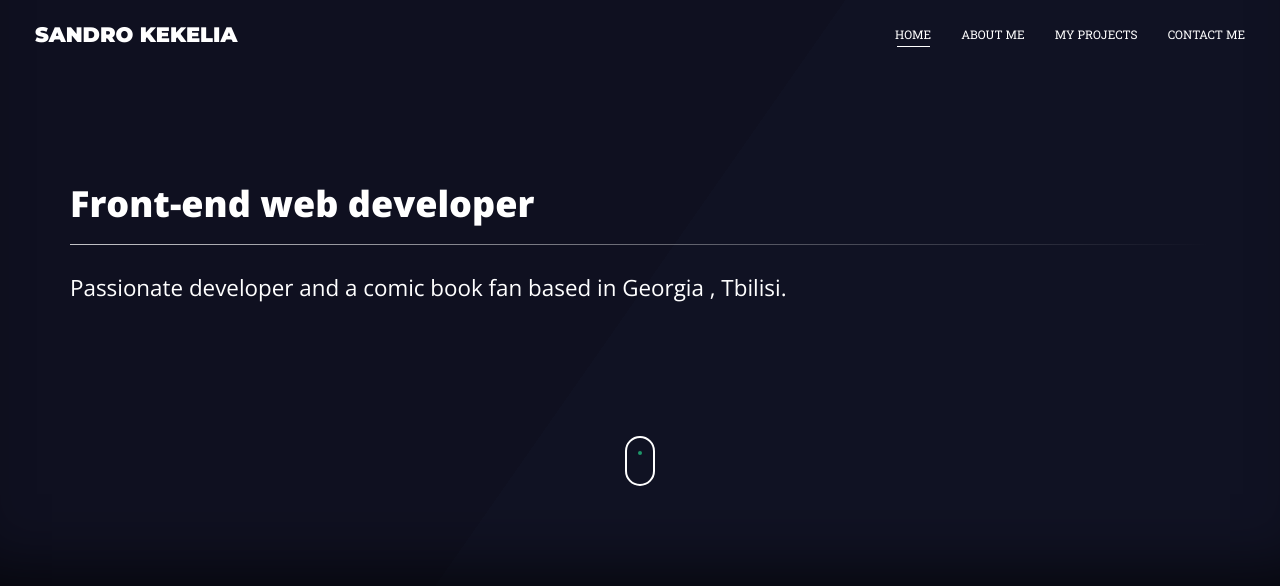
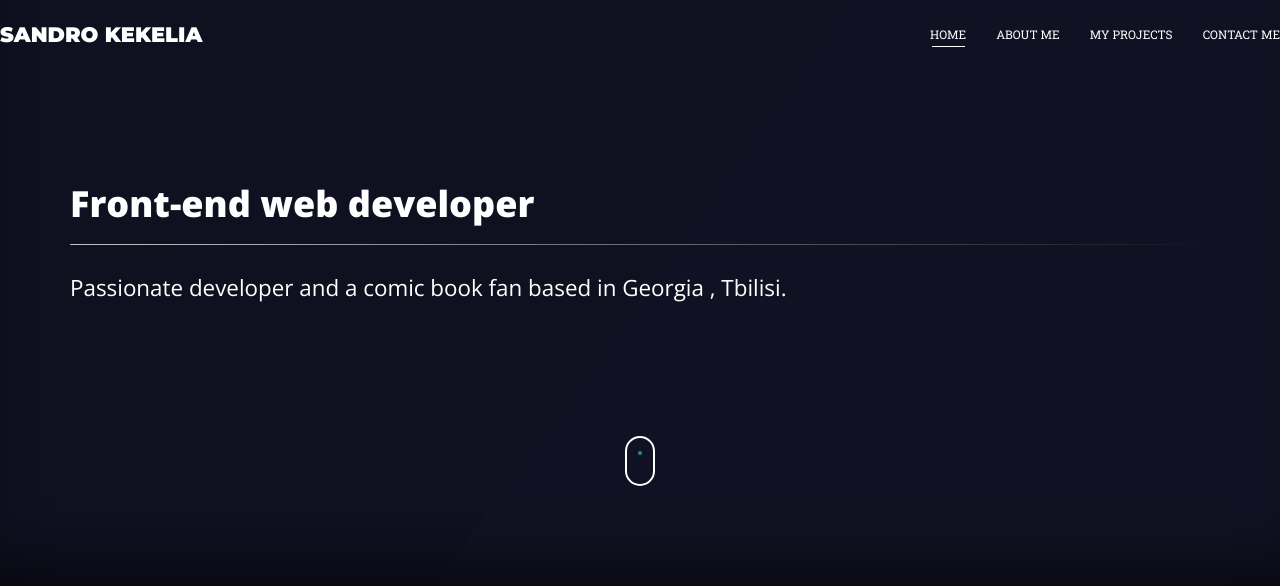
Before and after one commit to Baziiner21/Baziiner21.github.io, a PHP site: page / in a window 1280 px wide. Shown: the top 586 px of the page. Run offline with PHP 8.4, Linux system fonts and the light colour scheme; some libraries are stand-ins or nearby versions.

Commit message:
Change to CSS

```diff
--- a/style.css
+++ b/style.css
@@ -1035,6 +1035,10 @@ textarea:focus ~ .underline:after
     text-align: center;
     display: inline;
 }
+
+    .navbar-default .container-fluid{
+    padding: 0;
+}
 }
 
 
```
